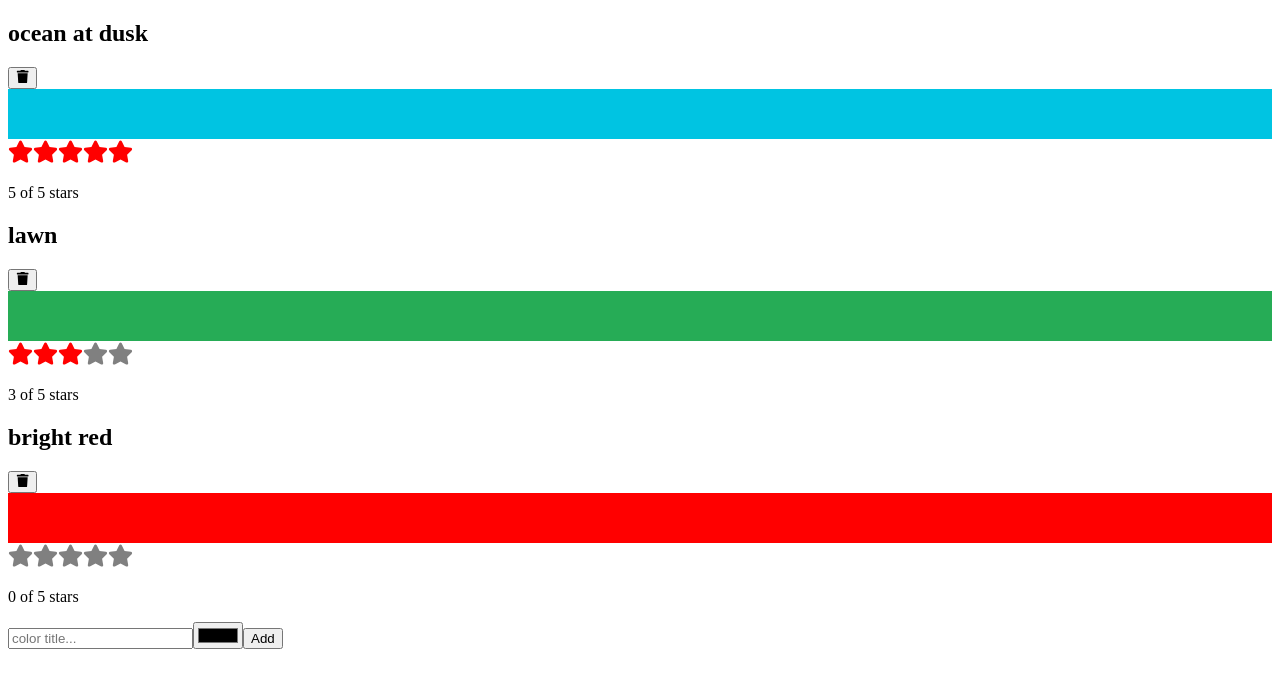
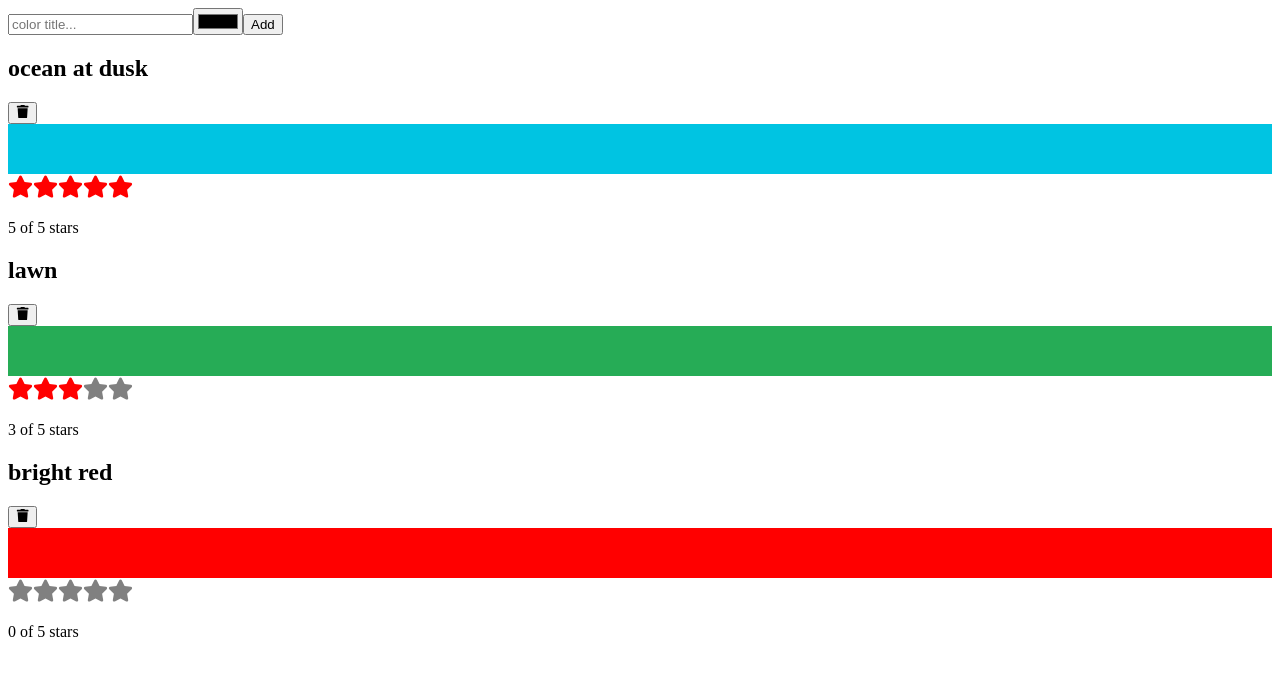
Before and after one commit to Hakan2211/everyday_exercise, a React (Vite) app: page / in a window 1280 px wide. Shown: the top 688 px of the page. Built offline with nearby package versions, Linux system fonts and the light colour scheme.

Commit message:
useInput hook

```diff
--- a/package.json
+++ b/package.json
@@ -14,7 +14,8 @@
     "react-dom": "^18.2.0",
     "react-icons": "^4.4.0",
     "react-router-dom": "^6.3.0",
-    "styled-components": "^5.3.5"
+    "styled-components": "^5.3.5",
+    "uuid": "^8.3.2"
   },
   "devDependencies": {
     "@types/react": "^18.0.15",
--- a/src/Components/App.jsx
+++ b/src/Components/App.jsx
@@ -2,11 +2,26 @@
 import { colorData } from "../data/color-data";
 import AddColorForm from "./Forms/AddColorForm";
 import ColorList from "./State/ColorList";
+import { v4 } from "uuid";
 
 const App = () => {
   const [colors, setColors] = useState(colorData);
   return (
     <>
+      <AddColorForm
+        onNewColor={(title, color) => {
+          const newColors = [
+            ...colors,
+            {
+              id: v4(),
+              rating: 0,
+              title,
+              color,
+            },
+          ];
+          setColors(newColors);
+        }}
+      />
       <ColorList
         colors={colors}
         onRateColor={(id, rating) => {
@@ -20,7 +35,6 @@
           setColors(newColors);
         }}
       />
-      <AddColorForm />
     </>
   );
 };
--- a/src/Components/Forms/AddColorForm.jsx
+++ b/src/Components/Forms/AddColorForm.jsx
@@ -1,4 +1,5 @@
 import { useRef, useState } from "react";
+import useInput from "../../hooks/useInput";
 
 const AddColorForm = ({ onNewColor = (f) => f }) => {
   //Uncontrolled via DOM
@@ -15,33 +16,28 @@
   //   };
 
   //Controlled via React(state)
-  const [title, setTitle] = useState("");
-  const [color, setColor] = useState("#000000");
+  //const [title, setTitle] = useState("");
+  //const [color, setColor] = useState("#000000");
+  const [titleProps, resetTitle] = useInput("");
+  const [colorProps, resetColor] = useInput("#000000");
   const submit = (e) => {
     e.preventDefault();
-    onNewColor(title, color);
-    setTitle("");
-    setColor("");
+    onNewColor(titleProps.value, colorProps.value);
+    resetTitle("");
+    resetColor("");
   };
 
   return (
     <form onSubmit={submit}>
       <input
-        value={title}
-        onChange={(e) => setTitle(e.target.value)}
+        {...titleProps}
         type="text"
         placeholder="color title..."
         aria-label="title"
         required
         //ref={txtTitle}
       />
-      <input
-        value={color}
-        onChange={(e) => setColor(e.target.value)}
-        type="color"
-        aria-label="color"
-        required
-      />
+      <input {...colorProps} type="color" aria-label="color" required />
       <button>Add</button>
     </form>
   );
--- /dev/null
+++ b/src/hooks/useInput.jsx
@@ -0,0 +1,10 @@
+import { useState } from "react";
+
+const useInput = (initialValue) => {
+  const [value, setValue] = useState(initialValue);
+  return [
+    { value, onChange: (e) => setValue(e.target.value) },
+    () => setValue(initialValue),
+  ];
+};
+export default useInput;
```
Also changed, not shown: 1 other file (tests, documents, lock files or other folders).
